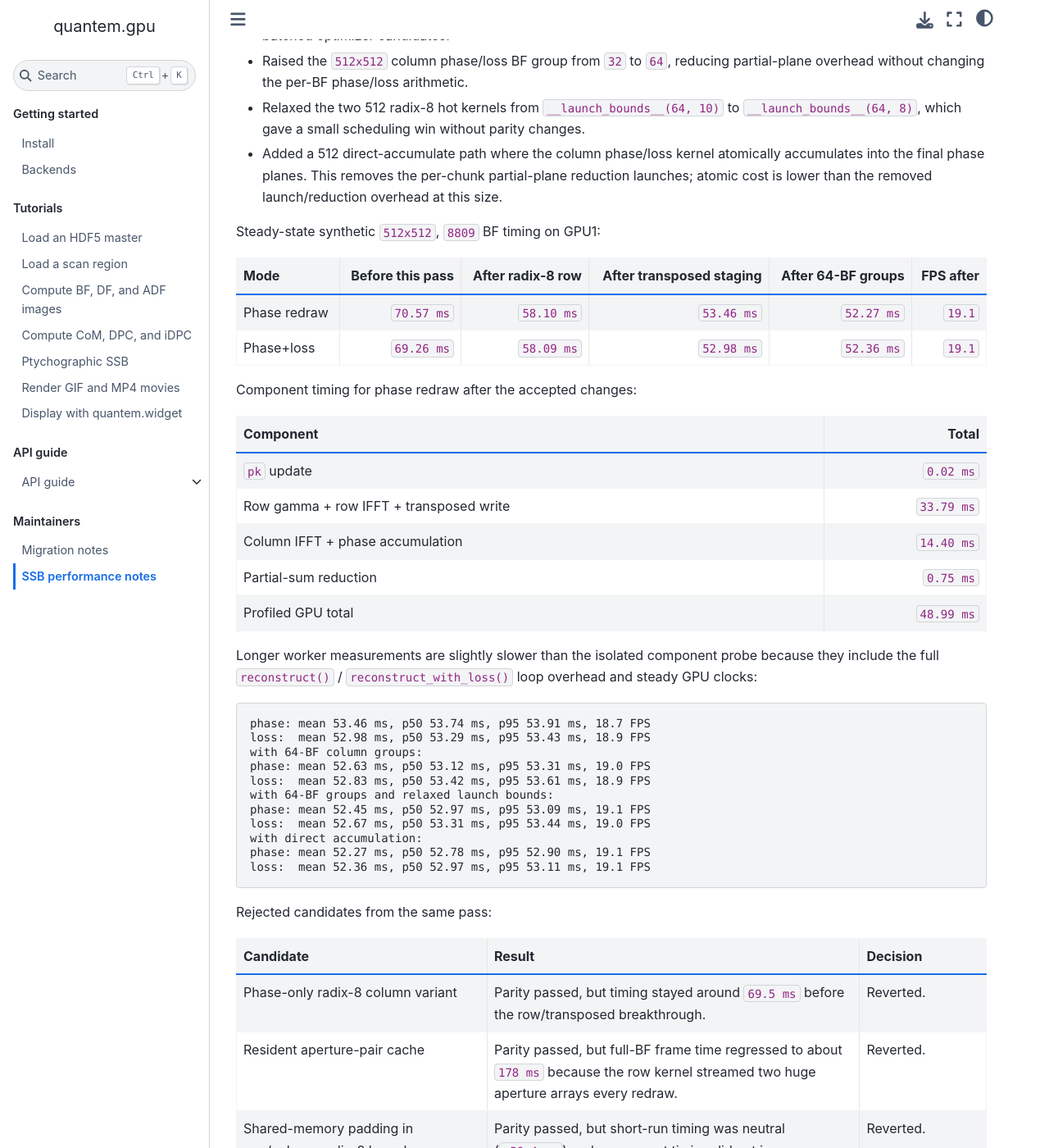
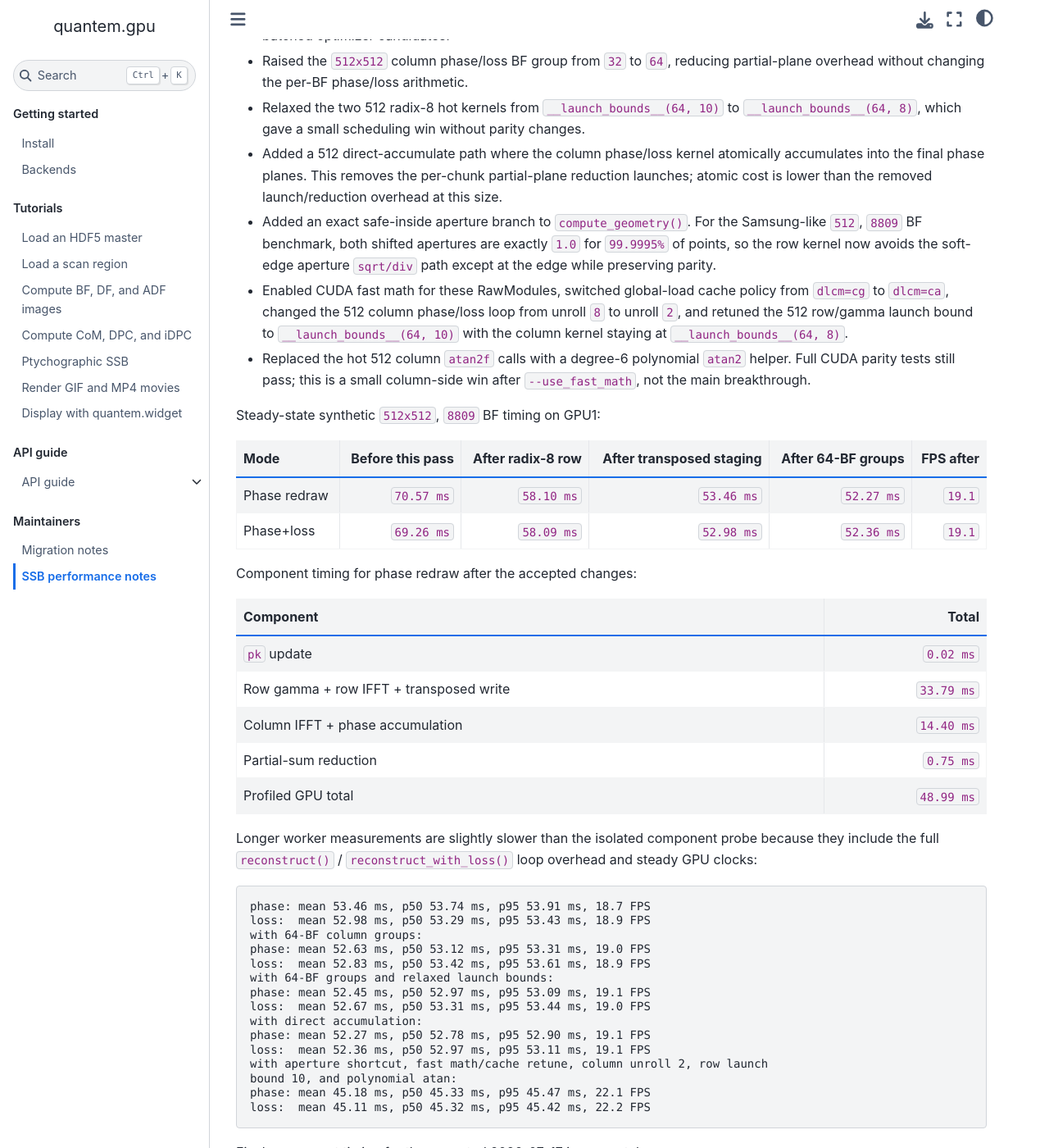
Before and after one commit to bobleesj/quantem.gpu, a Jupyter Book: the page built from docs/maintainer/ssb-performance.md, in a window 1280 px wide and 1400 px high, scrolled down 5583 px. Shown: the whole window at 82% size. Built offline with Jupyter Book 1.0.4 settings and Sphinx 7.4.7 and the Sphinx Book theme 1.1.4, drawn with Linux system fonts in a browser that asks for light colours; some of the changed text lies outside the part shown.

Commit message:
perf: improve SSB 512 phase loss throughput

````diff
--- a/docs/maintainer/ssb-performance.md
+++ b/docs/maintainer/ssb-performance.md
@@ -240,6 +240,18 @@ Accepted kernel changes:
   atomically accumulates into the final phase planes. This removes the
   per-chunk partial-plane reduction launches; atomic cost is lower than the
   removed launch/reduction overhead at this size.
+- Added an exact safe-inside aperture branch to `compute_geometry()`. For the
+  Samsung-like `512`, `8809` BF benchmark, both shifted apertures are exactly
+  `1.0` for `99.9995%` of points, so the row kernel now avoids the soft-edge
+  aperture `sqrt/div` path except at the edge while preserving parity.
+- Enabled CUDA fast math for these RawModules, switched global-load cache
+  policy from `dlcm=cg` to `dlcm=ca`, changed the 512 column phase/loss loop
+  from unroll `8` to unroll `2`, and retuned the 512 row/gamma launch bound to
+  `__launch_bounds__(64, 10)` with the column kernel staying at
+  `__launch_bounds__(64, 8)`.
+- Replaced the hot 512 column `atan2f` calls with a degree-6 polynomial
+  `atan2` helper. Full CUDA parity tests still pass; this is a small
+  column-side win after `--use_fast_math`, not the main breakthrough.
 
 Steady-state synthetic `512x512`, `8809` BF timing on GPU1:
 
@@ -274,7 +286,36 @@ loss:  mean 52.67 ms, p50 53.31 ms, p95 53.44 ms, 19.0 FPS
 with direct accumulation:
 phase: mean 52.27 ms, p50 52.78 ms, p95 52.90 ms, 19.1 FPS
 loss:  mean 52.36 ms, p50 52.97 ms, p95 53.11 ms, 19.1 FPS
+with aperture shortcut, fast math/cache retune, column unroll 2, row launch
+bound 10, and polynomial atan:
+phase: mean 45.18 ms, p50 45.33 ms, p95 45.47 ms, 22.1 FPS
+loss:  mean 45.11 ms, p50 45.32 ms, p95 45.42 ms, 22.2 FPS
 ```
+
+Final component timing for the accepted 2026-07-17 incremental pass:
+
+| Component | p50 total |
+| --- | ---: |
+| `pk` update | `0.015 ms` |
+| Row gamma + row IFFT + transposed write | `29.99 ms` |
+| Column IFFT + phase/loss accumulation | `13.71 ms` |
+| Partial/direct final accumulation overhead | `0.59 ms` |
+| Profiled GPU total | `44.39 ms` |
+
+Final Nsight samples on a `1024`-BF chunk still show the structural limit:
+
+- Row/gamma kernel: `93` registers/thread, no spills, `38.2%` achieved
+  occupancy, `0.53` eligible warps/scheduler, high memory-pipe/MIO pressure,
+  and about `550 GB/s` memory throughput. The row kernel is still the largest
+  single cost.
+- Column phase/loss kernel: `115` registers/thread, no spills, `32.1%`
+  achieved occupancy, `0.59` eligible warps/scheduler, L1TEX scoreboard
+  stalls, and about `845 GB/s` memory throughput.
+- A scratch gamma-bypass lower-bound experiment, which is not scientifically
+  valid and was reverted, still landed around `36 ms` component time. That
+  means gamma-only shortcuts cannot reach the `33.3 ms` budget by themselves;
+  the row/column staging and column phase accumulation topology also has to
+  change.
 
 Rejected candidates from the same pass:
 
@@ -288,6 +329,9 @@ Rejected candidates from the same pass:
 | Replacing `sqrtf`/division geometry with `rsqrtf` geometry in the exact C10/C12 helper | Focused parity failed the 1024 explicit-reference gate (`p99.9` phase error `4.35e-4` versus `3e-4`). | Reverted. |
 | Lowering global CUDA `--maxrregcount` from `96` to `64`/`48` | Component timings were only noise-level better, and sequential full-loop timing stayed around `53 ms`. | Reverted. |
 | Row-major row output followed by an out-of-place tiled GPU transpose | Parity passed, but `512` phase redraw regressed to `71.4 ms` (`14 FPS`) because the added full-stack transpose outweighed the row-store savings. | Reverted. |
+| 512 phase-only skip of `sumsq` accumulation | Parity passed, but phase-only timing barely moved and loss did not improve. | Reverted as extra complexity without a target-path win. |
+| 512 column `__launch_bounds__(64, 10)` under the final compiler settings | Parity passed, but steady p50/p95 regressed relative to column launch bound `8`. | Reverted. |
+| 512 row `__launch_bounds__(64, 12)` under the final compiler settings | Parity passed, but steady p50/p95 regressed relative to row launch bound `10`. | Reverted. |
 | Computing 8 rows per block and writing transposed tiles directly | Parity passed, but `512` phase redraw regressed to `60.1 ms` (`16.6 FPS`) from lower occupancy/shared-memory cost. | Reverted. |
 | Computing 4 rows per block and writing transposed tiles directly | Parity passed, but `512` phase redraw still regressed to `55.7 ms` (`18.0 FPS`). | Reverted. |
 | Computing 2 rows per block and writing transposed tiles directly | Parity passed, but `512` phase redraw regressed to `54.5 ms` (`18.4 FPS`). | Reverted. |
@@ -548,9 +592,9 @@ Action: run the Samsung/BTO HDF5 path end to end, including load/decode,
 hot-pixel filtering, BF-mask formation, Nelder-Mead/SSB setup, live controls,
 FFT display, and browser/widget reporting.
 
-Problem: the `512x512` exact phase/loss path is faster after the radix-8 row
-and transposed-staging work, but `~53 ms` is still only `~19 FPS`, not the
-`33.3 ms` / `30 FPS` target.
+Problem: the `512x512` exact phase/loss path is faster after the radix-8 row,
+transposed-staging, aperture, compiler, and column-atan work, but `~45 ms` is
+still only `~22 FPS`, not the `33.3 ms` / `30 FPS` target.
 
 Action: attack the row-stage topology next. The current accepted kernel made
 column reads coalesced by making row writes strided; a real breakthrough needs
````
Also changed, not shown: 2 other files.
